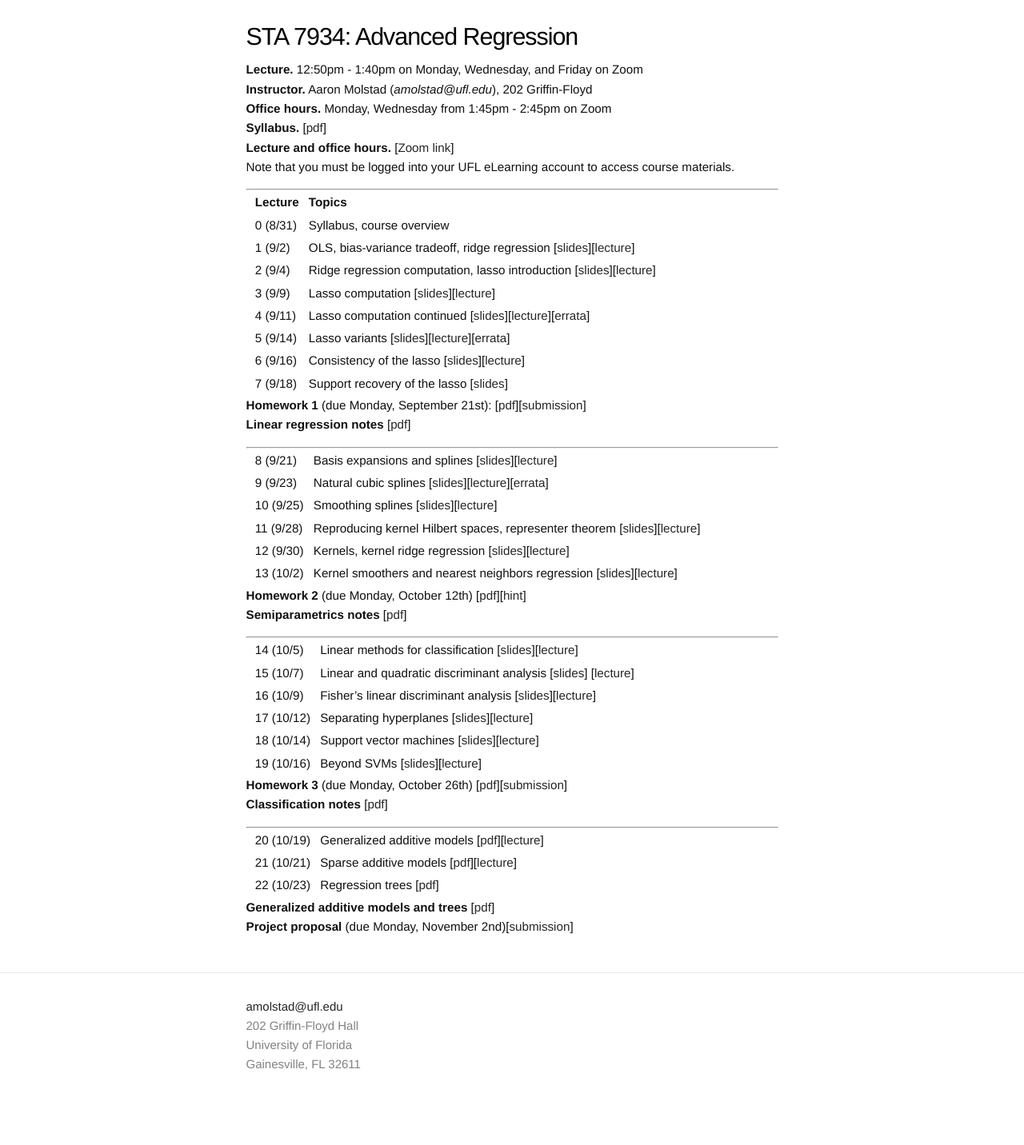
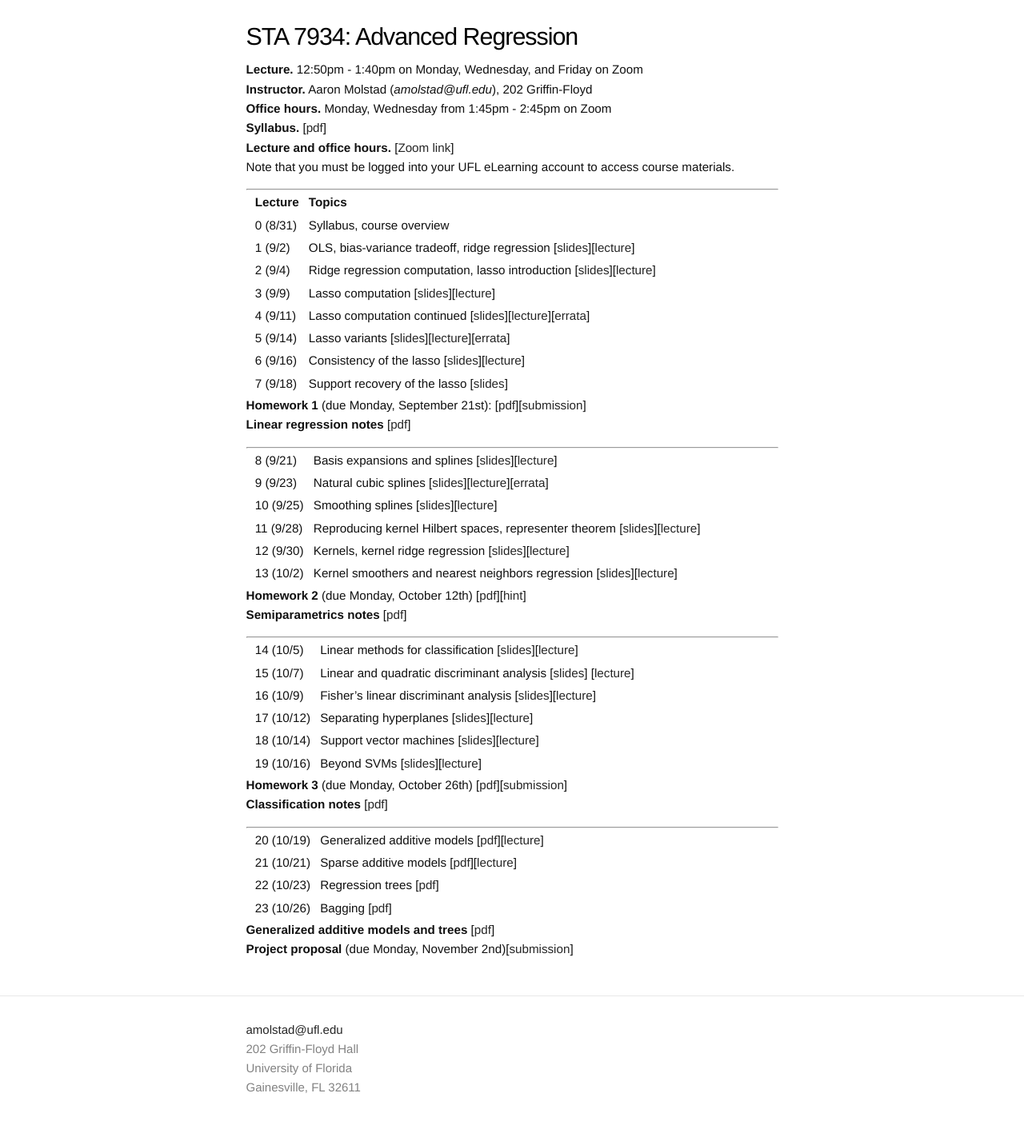
Before and after one commit to ajmolstad/ajmolstad.github.io, a Jekyll site: the page built from F20_STA7934.md, in a window 1280 px wide. Shown: the whole page at 80% size. Built offline with Jekyll 4.4.1, drawn with Linux system fonts in a browser that asks for light colours; before the commit the page ends 1403 px from its top, so only the background shows below that.

Commit message:
Update F20_STA7934.md

```diff
--- a/F20_STA7934.md
+++ b/F20_STA7934.md
@@ -58,6 +58,7 @@ Note that you must be logged into your UFL eLearning account to access course ma
 || 20 (10/19)  || Generalized additive models [[pdf](https://ufl.instructure.com/files/53732354/download?download_frd=1)][[lecture](https://ufl.instructure.com/courses/412309/files?preview=53732281)]||
 || 21 (10/21)  || Sparse additive models [[pdf](https://ufl.instructure.com/files/53763253/download?download_frd=1)][[lecture](https://ufl.instructure.com/courses/412309/files?preview=53763262)]||
 || 22 (10/23) || Regression trees [[pdf](https://ufl.instructure.com/files/53839759/download?download_frd=1)] ||
+|| 23 (10/26) || Bagging [[pdf](https://ufl.instructure.com/files/53929866/download?download_frd=1)] ||
 
 **Generalized additive models and trees** [[pdf](https://ufl.instructure.com/files/53762736/download?download_frd=1)]
 **Project proposal** (due Monday, November 2nd)[[submission](https://ufl.instructure.com/courses/412309/assignments/4449663)]
```
